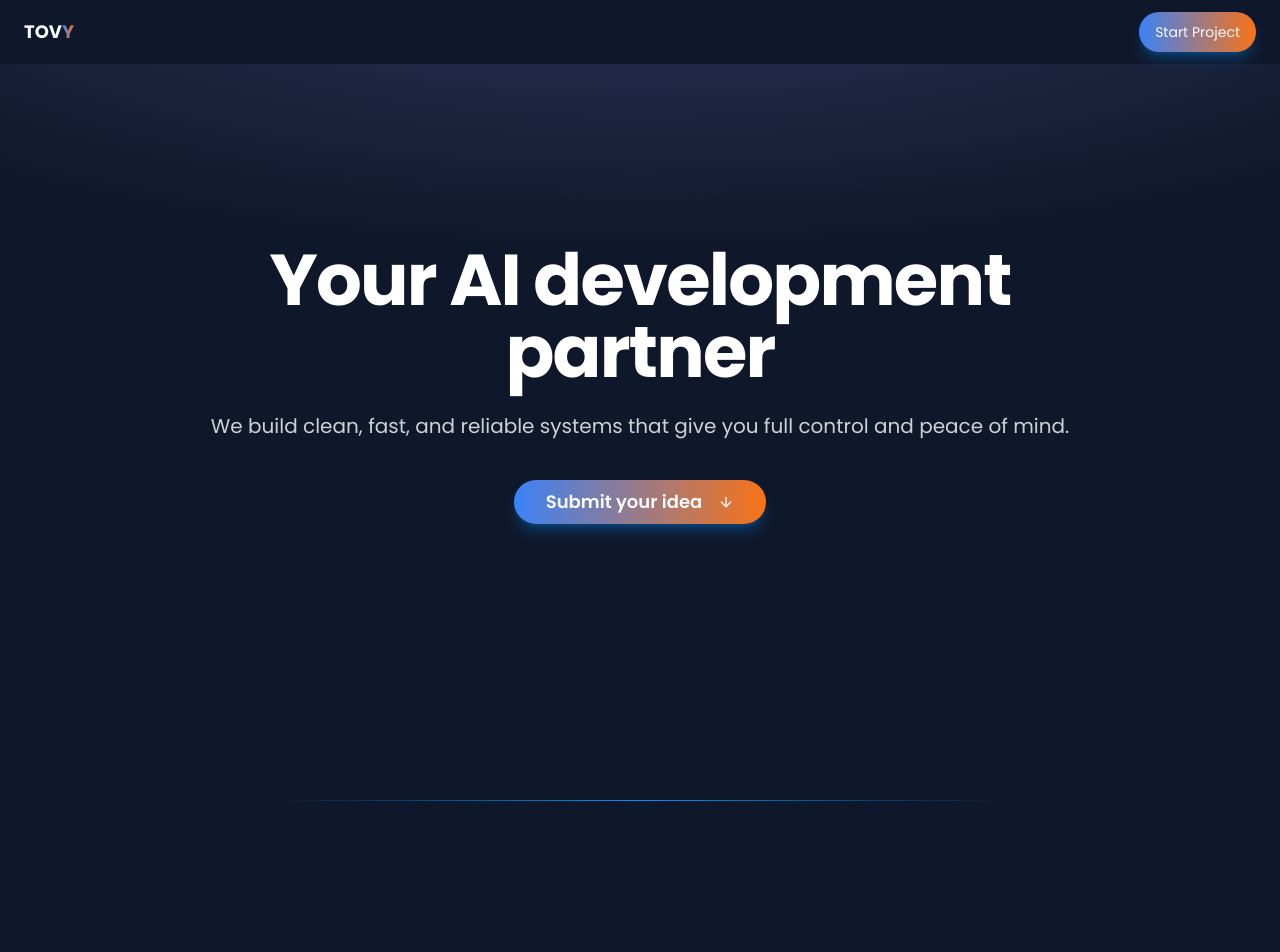
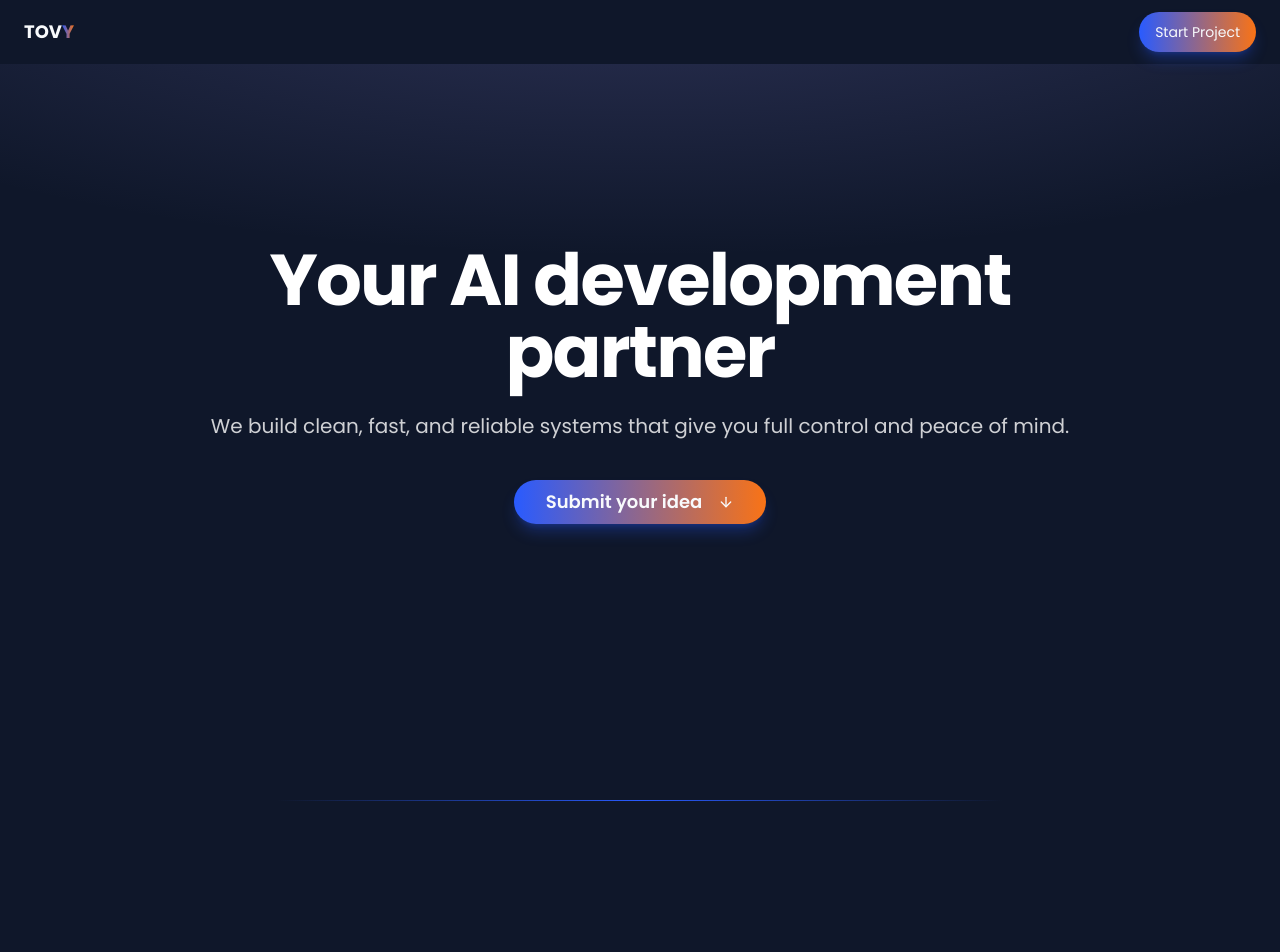
Before and after one commit to tovy-eu/tovy.eu-website, a Next.js app: page / in a window 1280 px wide. Shown: the top 952 px of the page. Built offline with nearby package versions, Linux system fonts and the light colour scheme.

Commit message:
now make sure you use the color #2859FF insteaqd of the current color bl

```diff
--- a/src/app/globals.css
+++ b/src/app/globals.css
@@ -10,7 +10,7 @@
     --card-foreground: 210 40% 98%;
     --popover: 222.2 47.4% 11.2%;
     --popover-foreground: 210 40% 98%;
-    --primary: 206 100% 50%;
+    --primary: 226 100% 58%;
     --primary-foreground: 210 40% 98%;
     --secondary: 217.2 32.6% 17.5%;
     --secondary-foreground: 210 40% 98%;
--- a/src/components/layout/header.tsx
+++ b/src/components/layout/header.tsx
@@ -27,7 +27,7 @@ export function Header() {
         {/* Left: Logo */}
         <Link href="/" className="font-bold text-lg">
           <span>TOV</span>
-          <span className="bg-gradient-to-r from-blue-500 to-orange-500 bg-clip-text text-transparent">Y</span>
+          <span className="bg-gradient-to-r from-primary to-orange-500 bg-clip-text text-transparent">Y</span>
         </Link>
 
         {/* Right: CTA Button */}
--- a/src/components/ui/button.tsx
+++ b/src/components/ui/button.tsx
@@ -9,7 +9,7 @@ const buttonVariants = cva(
   {
     variants: {
       variant: {
-        default: "bg-primary text-primary-foreground shadow-lg shadow-primary/30 hover:bg-primary/90 hover:-translate-y-px bg-gradient-to-r from-blue-500 to-orange-500",
+        default: "bg-primary text-primary-foreground shadow-lg shadow-primary/30 hover:bg-primary/90 hover:-translate-y-px bg-gradient-to-r from-primary to-orange-500",
         destructive:
           "bg-destructive text-destructive-foreground hover:bg-destructive/90",
         outline:
```
